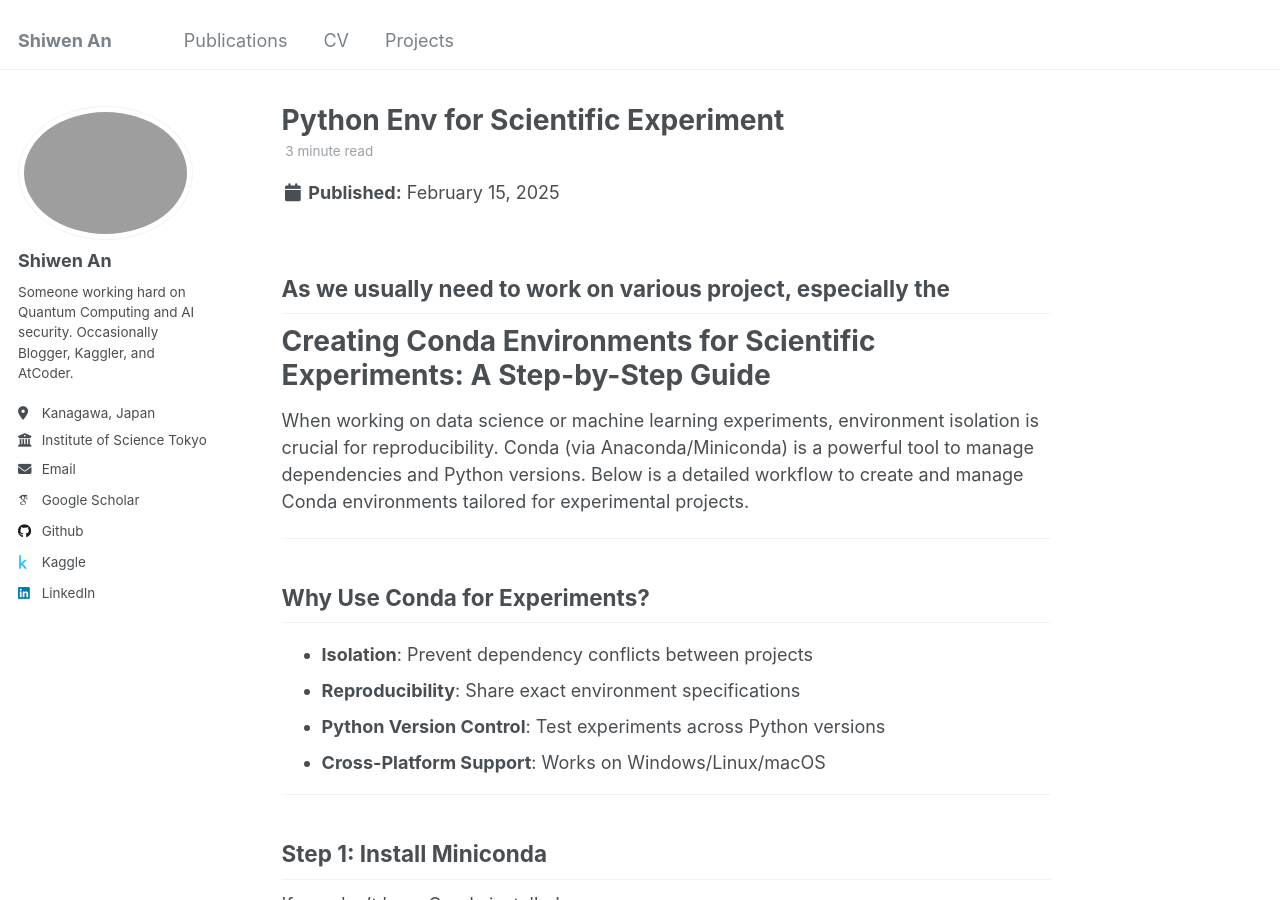
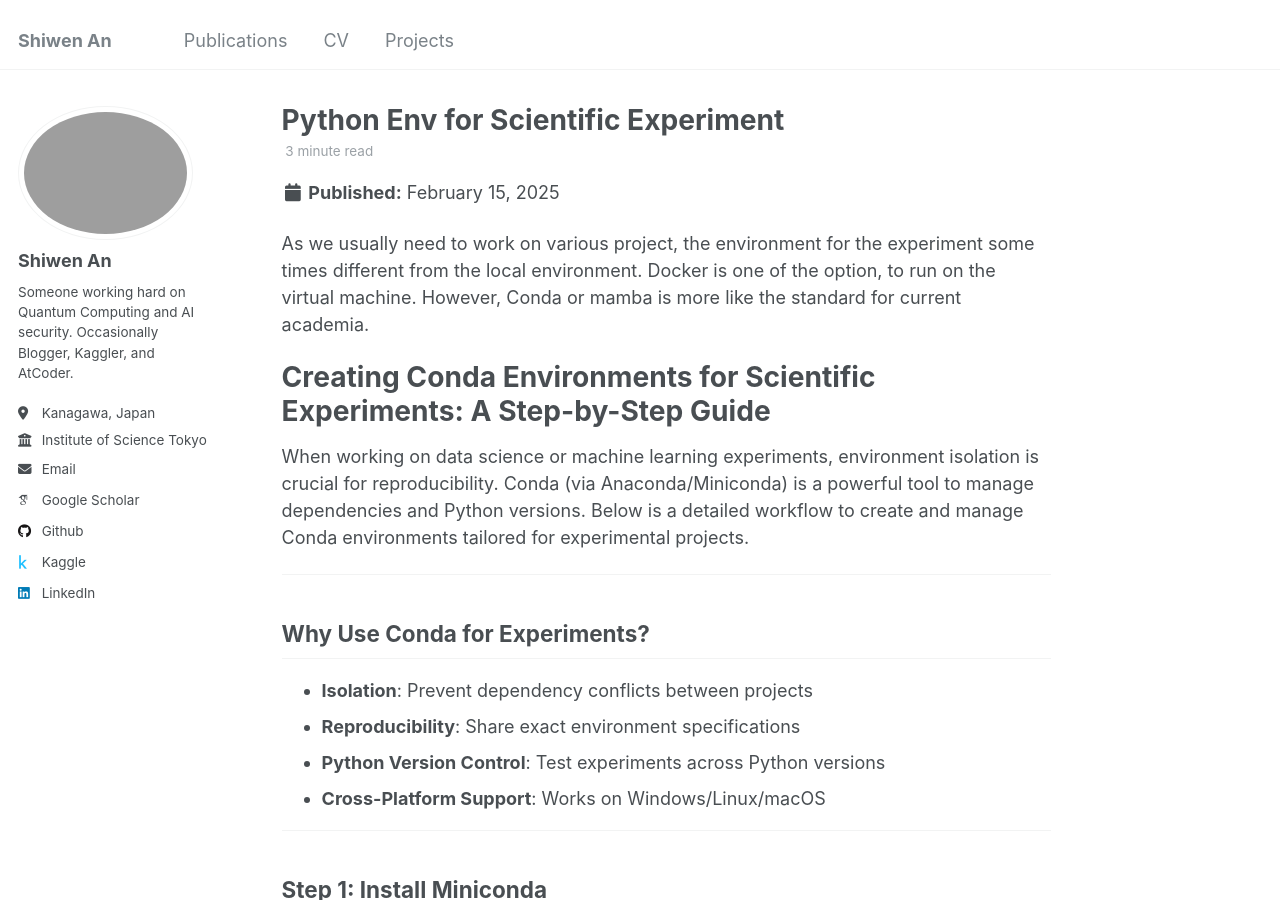
Before and after one commit to zazabap/zazabap.github.io, a Jekyll site: the page built from _posts/2025-02-15-Conda.md, in a window 1280 px wide and 900 px high. Built offline with Jekyll 4.4.1, drawn with Linux system fonts in a browser that asks for light colours; some web fonts are replaced.

Commit message:
Update the conda page

```diff
--- a/_posts/2025-02-15-Conda.md
+++ b/_posts/2025-02-15-Conda.md
@@ -7,10 +7,7 @@ tags:
   - env
   - python
 ---
-
-
-As we usually need to work on various project, especially the
----
+As we usually need to work on various project, the environment for the experiment some times different from the local environment. Docker is one of the option, to run on the virtual machine. However, Conda or mamba is more like the standard for current academia.
 
 # **Creating Conda Environments for Scientific Experiments: A Step-by-Step Guide**
 
```
